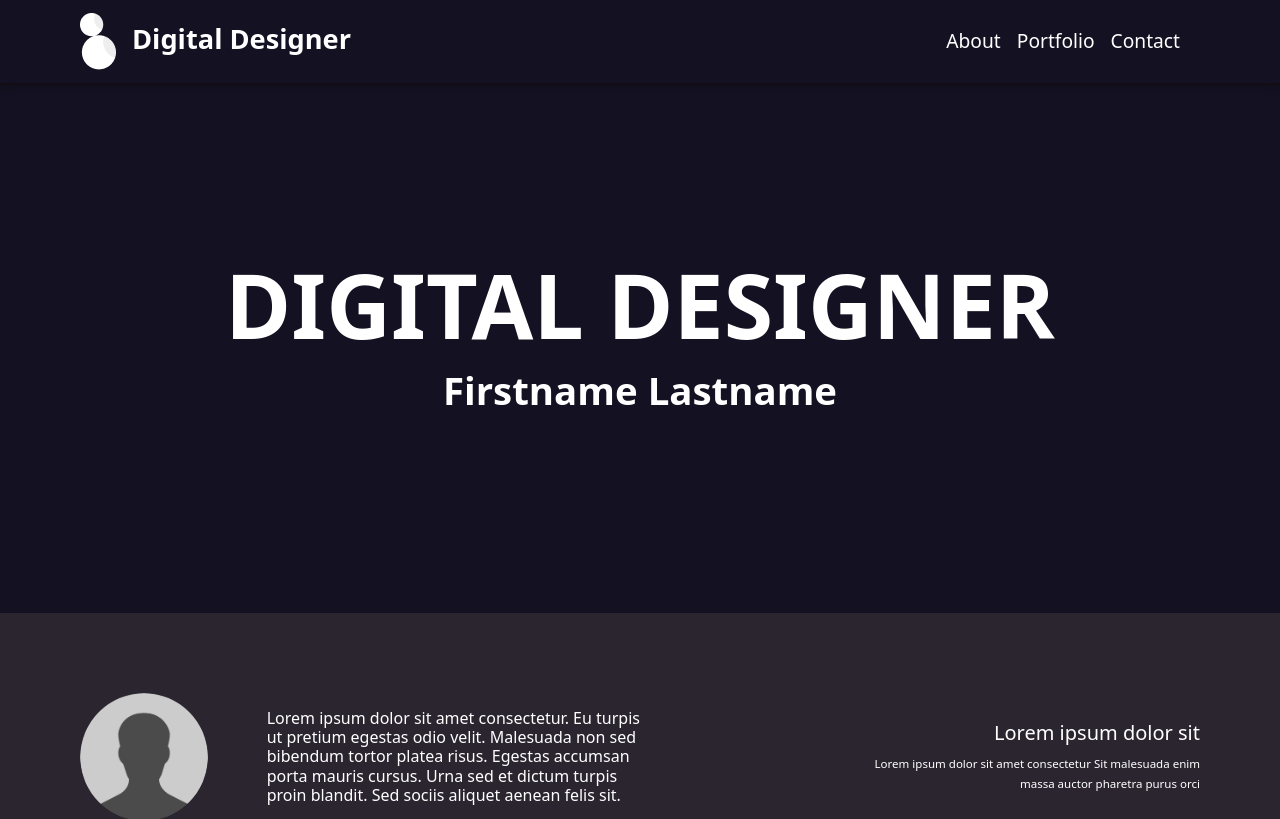
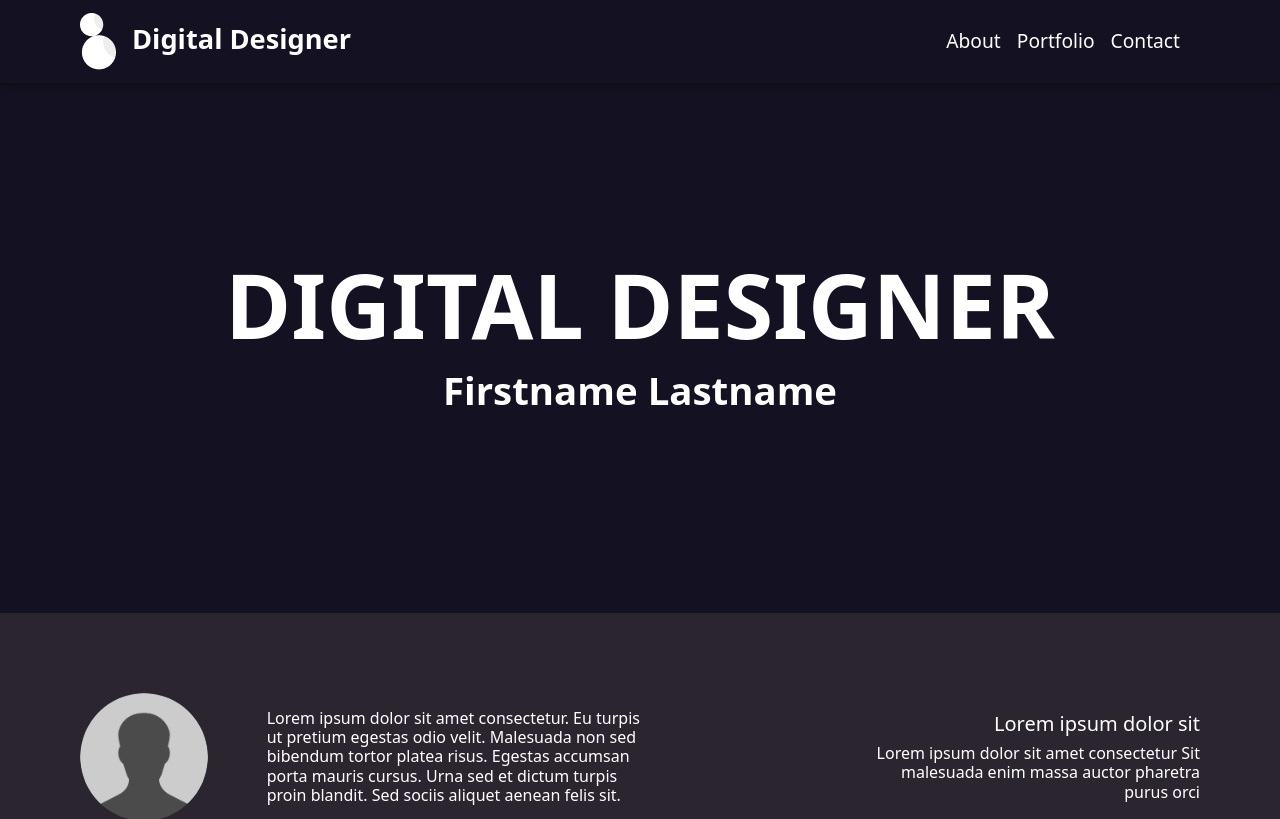
Before and after one commit to Zarfaa/Portfolio_Project, a React (Create React App) app: page / in a window 1280 px wide. Shown: the top 819 px of the page. Built offline with nearby package versions, Linux system fonts and the light colour scheme.

Commit message:
Fixed text size

```diff
--- a/src/Pages/CV/CV.css
+++ b/src/Pages/CV/CV.css
@@ -50,7 +50,7 @@
     line-height: 1.2rem;
 }
 
- .Cv_Container li{
+ .Cv_Container li,  .Cv_Container span{
     font-size: 1em;
 }
 
```
